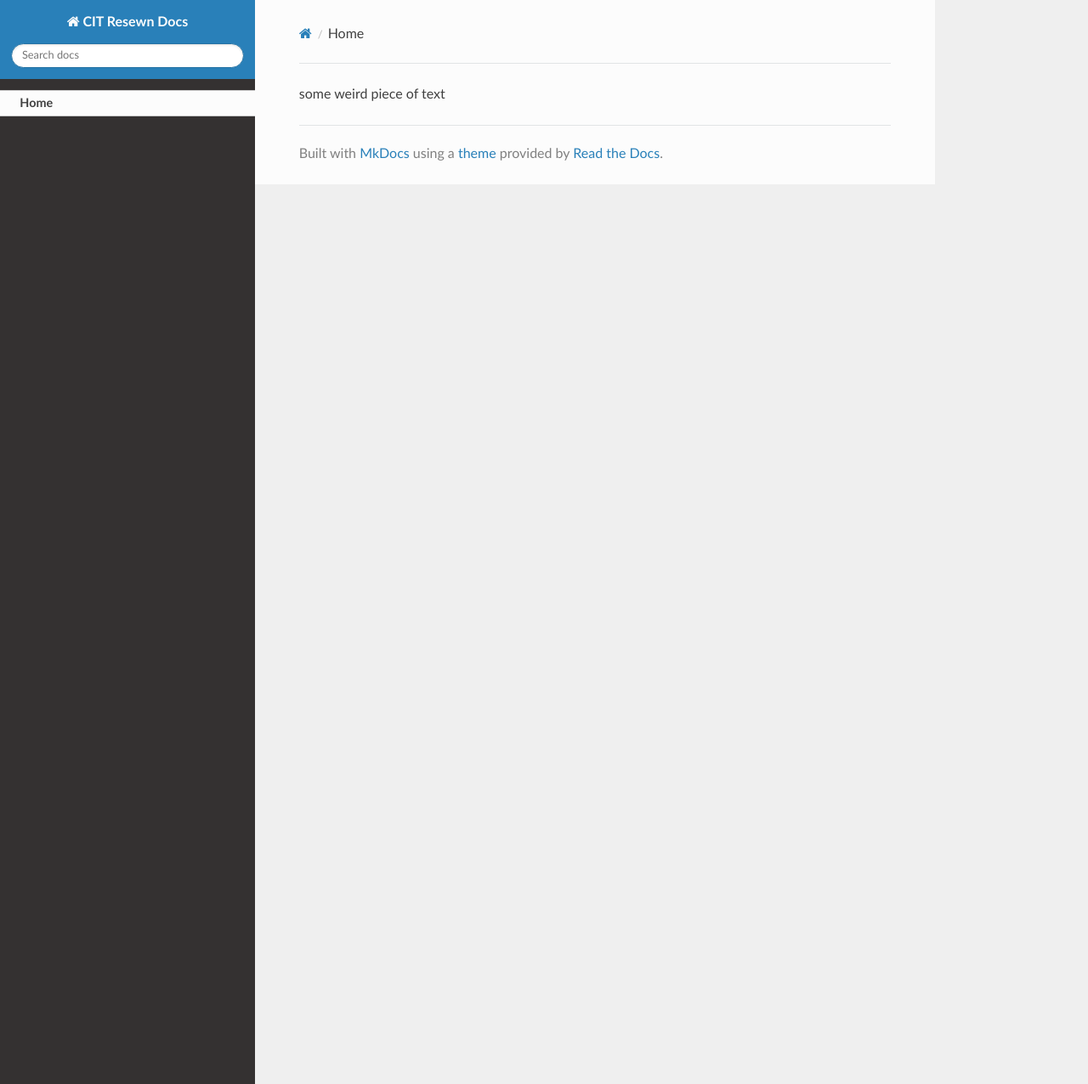
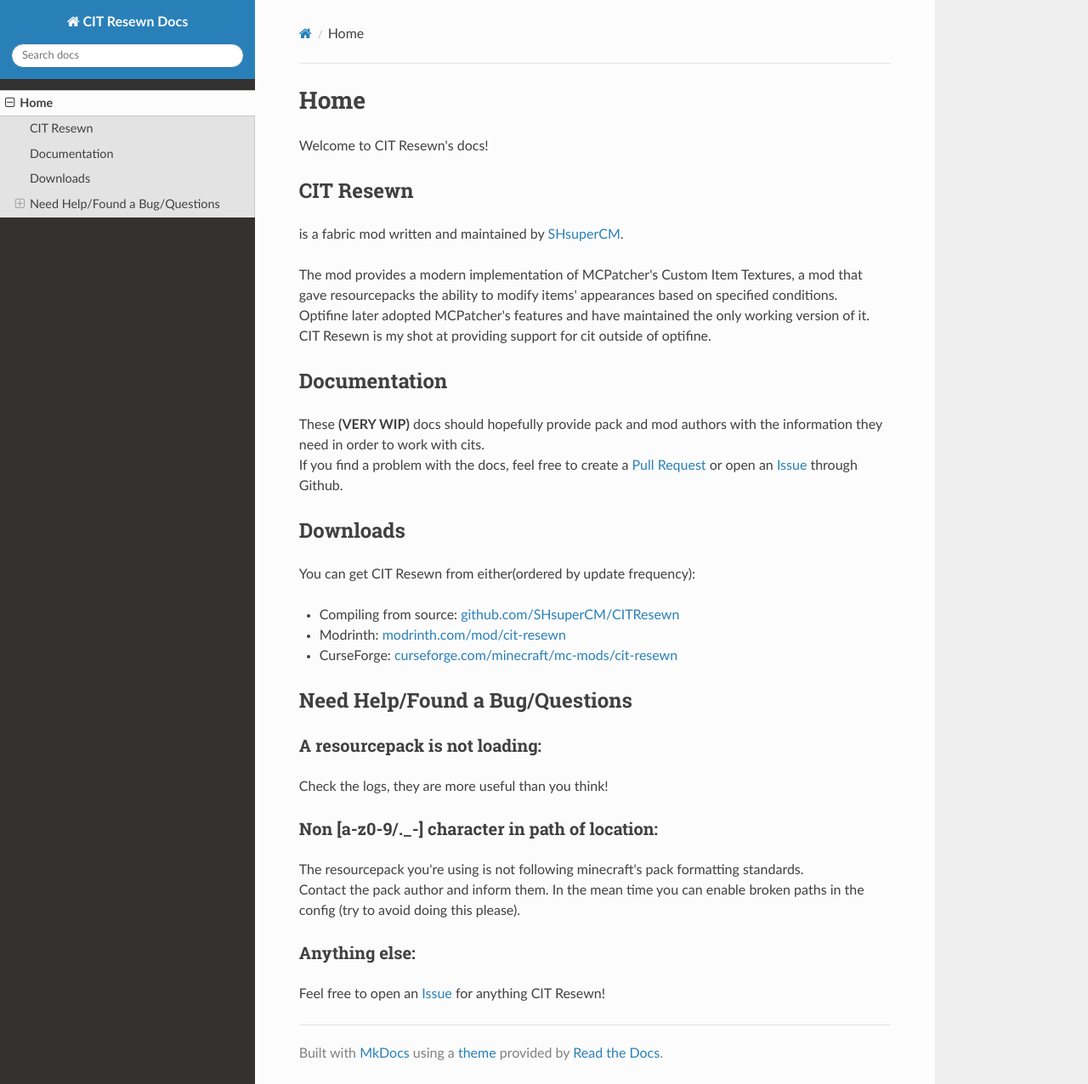
Before and after one commit to SHsuperCM/CITResewn, an MkDocs documentation site: the page built from docs/index.md, in a window 1280 px wide and 1276 px high. Shown: the whole window at 85% size. Built offline with MkDocs 1.6.1, drawn with Linux system fonts in a browser that asks for light colours; nearby versions of some CDN libraries.

Commit message:
Set up index

```diff
--- a/docs/index.md
+++ b/docs/index.md
@@ -1 +1,34 @@
-some weird piece of text
+# Home
+Welcome to CIT Resewn's docs!
+
+## CIT Resewn
+is a fabric mod written and maintained by [SHsuperCM](https://bit.ly/3tqu4Z1).
+
+The mod provides a modern implementation of MCPatcher's Custom Item Textures,
+a mod that gave resourcepacks the ability to modify items' appearances based on specified conditions.
+Optifine later adopted MCPatcher's features and have maintained the only working version of it.
+CIT Resewn is my shot at providing support for cit outside of optifine.
+
+## Documentation
+These **(VERY WIP)** docs should hopefully provide pack and mod authors with the information they need in
+order to work with cits.
+If you find a problem with the docs, feel free to create a [Pull Request](https://github.com/SHsuperCM/CITResewn/tree/docs)
+or open an [Issue](https://github.com/SHsuperCM/CITResewn/issues) through Github.
+
+## Downloads
+You can get CIT Resewn from either(ordered by update frequency):
+
+  - Compiling from source: [github.com/SHsuperCM/CITResewn](https://github.com/SHsuperCM/CITResewn)
+  - Modrinth: [modrinth.com/mod/cit-resewn](https://modrinth.com/mod/cit-resewn)
+  - CurseForge: [curseforge.com/minecraft/mc-mods/cit-resewn](https://www.curseforge.com/minecraft/mc-mods/cit-resewn)
+
+## Need Help/Found a Bug/Questions
+### A resourcepack is not loading:
+Check the logs, they are more useful than you think!
+
+### Non [a-z0-9/._-] character in path of location:
+The resourcepack you're using is not following minecraft's pack formatting standards.
+Contact the pack author and inform them. In the mean time you can enable broken paths in the config (try to avoid doing this please).
+
+### Anything else:
+Feel free to open an [Issue](https://github.com/SHsuperCM/CITResewn/issues) for anything CIT Resewn!
--- a/mkdocs.yml
+++ b/mkdocs.yml
@@ -4,7 +4,6 @@
 theme:
   name: readthedocs
   custom_dir: 'custom_theme/'
-  collapse_by_default: false
   highlightjs: true
   hljs_languages:
     - properties
@@ -13,4 +12,4 @@
     - search
 
 nav:
-    - Home: 'index.md'
+    - 'index.md'
```
Also changed, not shown: 1 other file.
